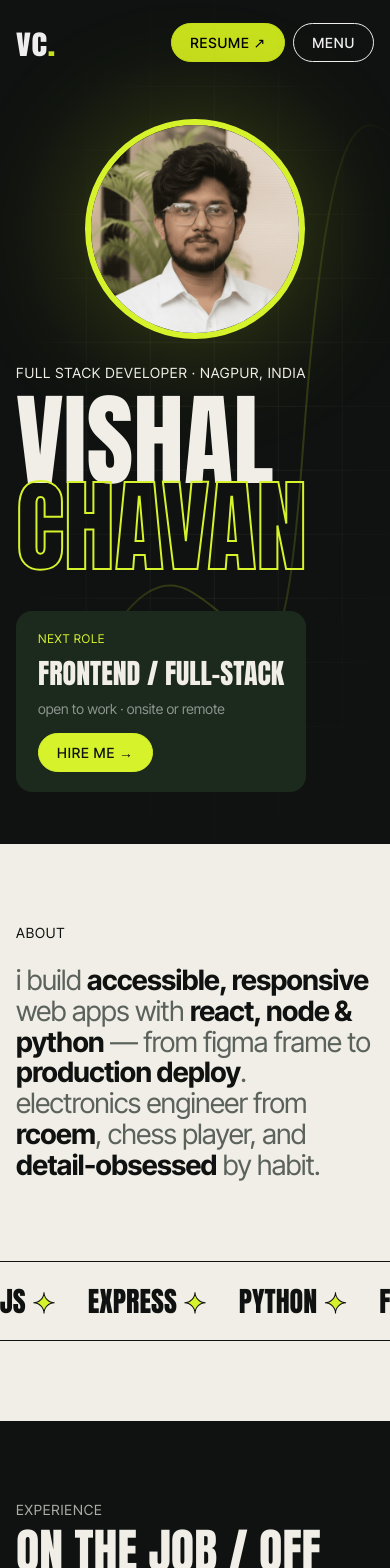
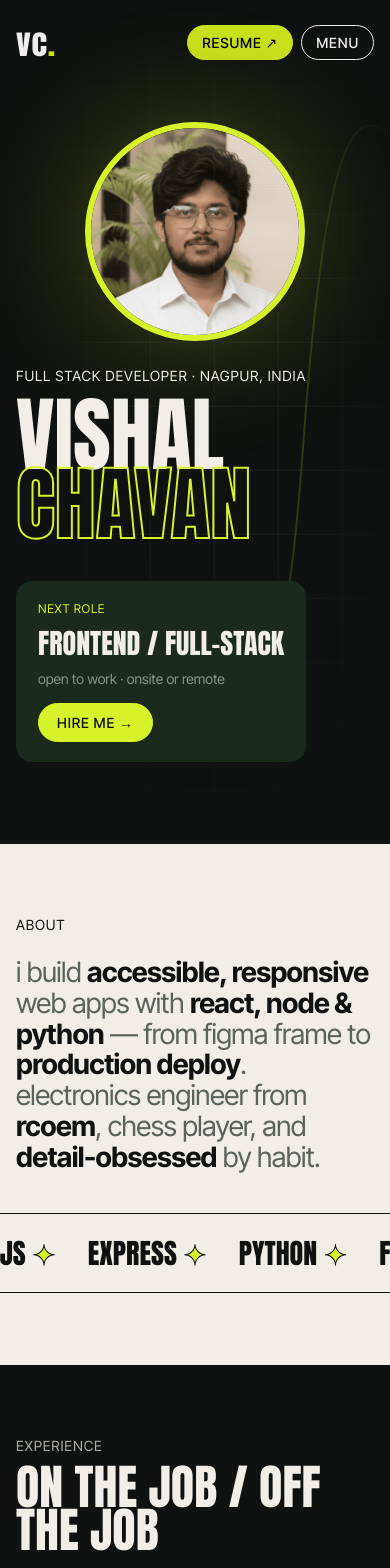
Before and after one commit to VishalChavan7/Portfolio, a React (Vite) app: page / in a window 390 px wide. Shown: the top 1568 px of the page. Built offline with nearby package versions, Linux system fonts and the light colour scheme; the HTML template or start-up script is replaced by a standard one.

Commit message:
Fix mobile layout overlap and spacing
Co-Authored-By: Claude Sonnet 5.5 <noreply@anthropic.com>

```diff
--- a/src/index.css
+++ b/src/index.css
@@ -641,14 +641,52 @@ img {
   .form {
     grid-template-columns: 1fr;
   }
-  .tile {
-    aspect-ratio: 4 / 3;
-  }
-  .tile:hover h3 {
-    transform: translateY(-110px);
-  }
   .scroll-cue {
     display: none;
+  }
+  .hero {
+    height: auto;
+    min-height: 100svh;
+    padding-top: 88px;
+    padding-bottom: 48px;
+  }
+  .hero-name {
+    font-size: min(21vw, 25svh);
+  }
+  .pad {
+    padding-block: 72px;
+  }
+  .section-title,
+  .contact-title {
+    margin-bottom: 32px;
+  }
+  .statement {
+    margin-bottom: 40px;
+  }
+  .topbar-right .pill {
+    padding: 8px 14px;
+  }
+  .tile {
+    aspect-ratio: auto;
+    min-height: 260px;
+    padding: 20px;
+  }
+  .tile-no {
+    font-size: 56px;
+    left: 20px;
+  }
+  .tile-tag {
+    top: 20px;
+    right: 20px;
+  }
+  .tile-more {
+    min-height: 140px;
+  }
+  .skill {
+    padding: 24px;
+  }
+  .big-number {
+    font-size: 140px;
   }
   .hero-photo {
     position: static;
```
